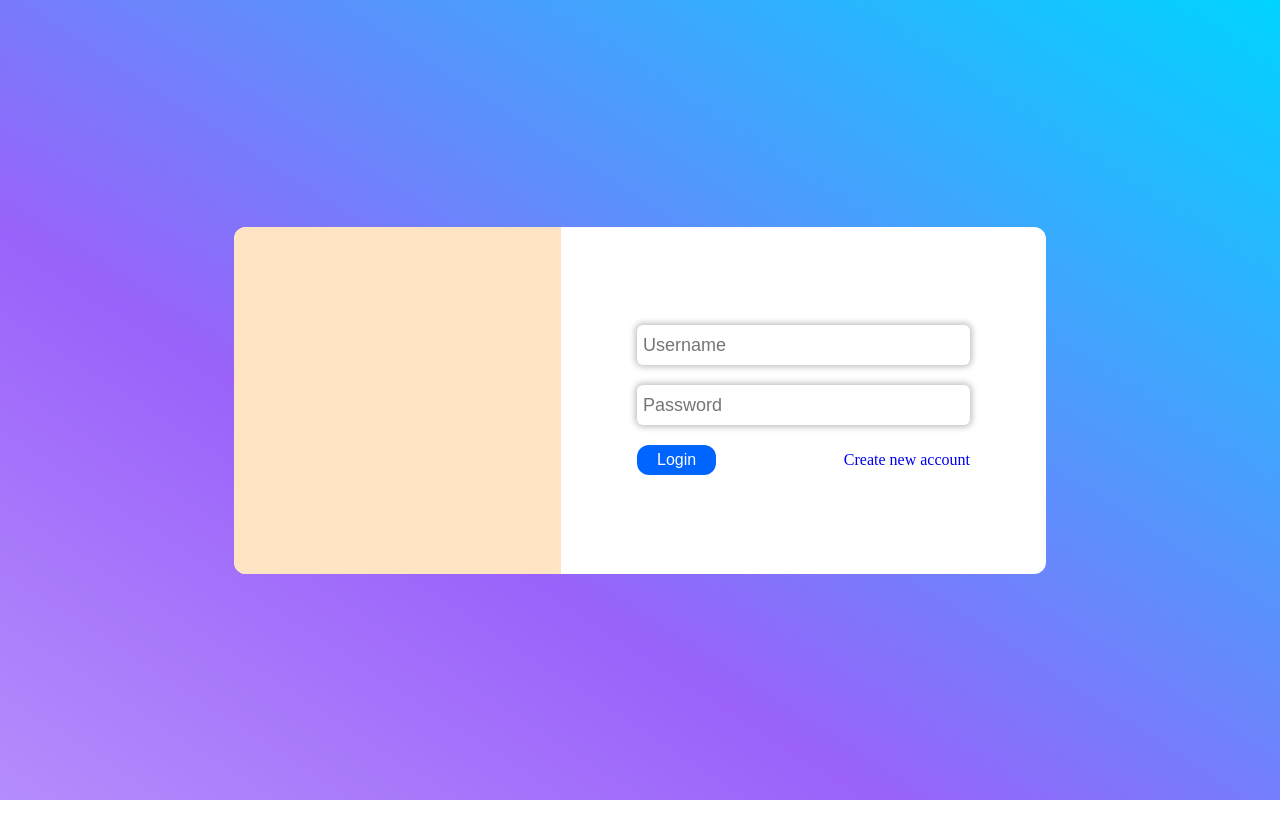
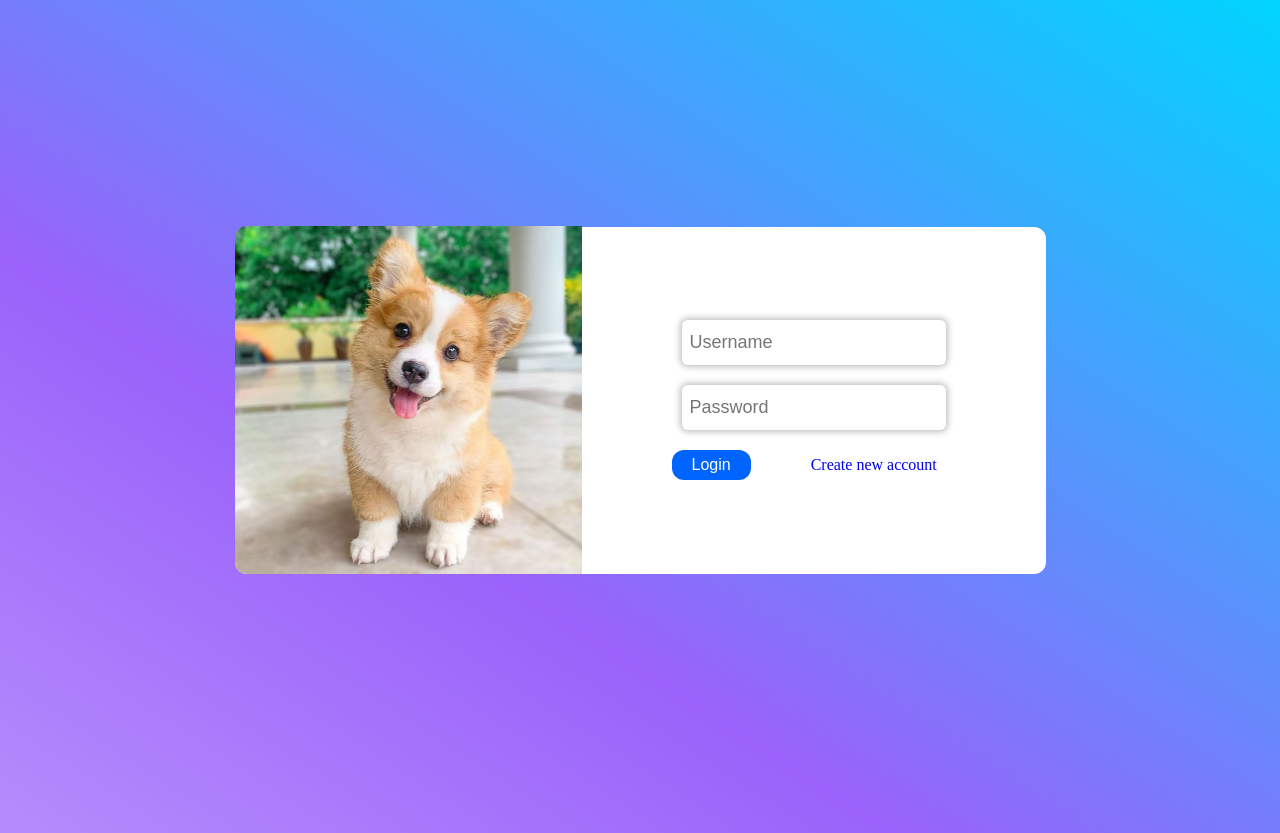
Before and after one commit to tw427/aprl-messaging-app, a React (Vite) app: page / in a window 1280 px wide. Before the commit the page ends 800 px from the top, so only its background shows below. Built offline with nearby package versions, Linux system fonts and the light colour scheme.

Commit message:
Test responsive design in our app | Implement media queries

```diff
--- a/src/App.css
+++ b/src/App.css
@@ -1,6 +1,6 @@
 #root, body {
-  width: 100vw;
-  height: 100vh;
+  max-width: 1920px;
+  min-height: 833px;
   margin: 0;
 }
 
@@ -14,8 +14,8 @@
 }
 
 #app {
-  height: 100%;
-  width: 100%;
+  max-width: 100vw;
+  min-height: 100vh;
 }
 
 .login-prompt {
@@ -23,3 +23,15 @@
   justify-content: center;
   align-items: center;
 }
+
+@media (max-width: 833px) {
+  #login-image {
+    display: none;
+  }
+}
+
+@media (max-height: 420px) {
+  #login-image {
+    display: none;
+  }
+}
--- a/src/components/login-ui.jsx
+++ b/src/components/login-ui.jsx
@@ -1,10 +1,13 @@
 import "../styles/login.css";
 import AccountForm from "./account-form";
+import corgi from "../assets/cute-corgi.jpg";
 
 const LoginUI = () => {
   return (
     <div id="login">
-      <div id="login-image"></div>
+      <div id="login-image">
+        <img src={corgi}></img>
+      </div>
       <form id="account-form">
         <AccountForm />
       </form>
--- a/src/styles/account-form.css
+++ b/src/styles/account-form.css
@@ -1,16 +1,22 @@
 #account-form input {
   font-size: 18px;
-  height: 32px;
-  margin-bottom: 20px;
-  padding: 4px 6px;
+  max-height: 32px;
+  min-width: 200px;
+  margin: 0px 60px 20px 60px;
+  padding: 12px 24px 12px 8px;
 
   border: none;
   box-shadow: 0px 0px 6px 2px rgb(192, 192, 192);
   border-radius: 6px;
 }
 
+#account-form input:focus {
+  outline: none;
+}
+
 #form-buttons {
   display: flex;
+  margin: 0px 50px;
 }
 
 #sign-up {
@@ -18,7 +24,7 @@
   width: fit-content;
   border: none;
   background-color: transparent;
-  margin-left: auto;
+  margin-left: 60px;
   padding-top: 6px;
   text-decoration: none;
 }
--- a/src/styles/login.css
+++ b/src/styles/login.css
@@ -1,18 +1,25 @@
 #login {
   display: flex;
   align-items: center;
-  width: 812px;
-  height: 347px;
+  max-width: 812px;
+  max-height: 347px;
   background-color: white;
   border-radius: 12px;
 }
 
 #login-image {
-  float: left;
-  width: 327px;
-  height: 100%;
-  background-color: bisque;
+  /* box-sizing: border-box; */
+}
+
+#login-image, #login-image img {
+  max-width: 347px;
   border-radius: 12px 0px 0px 12px;
+}
+
+#login-image img {
+  position: relative;
+  height: 348px;
+  top: 2px;
 }
 
 #account-form {
@@ -21,6 +28,6 @@
   flex-direction: column;
   justify-content: center;
 
-  width: 333px;
-  margin: 0px auto;
+  max-width: 820px;
+  margin: 40px;
 }
```
Also changed, not shown: src/assets/cute-corgi.jpg (added).
